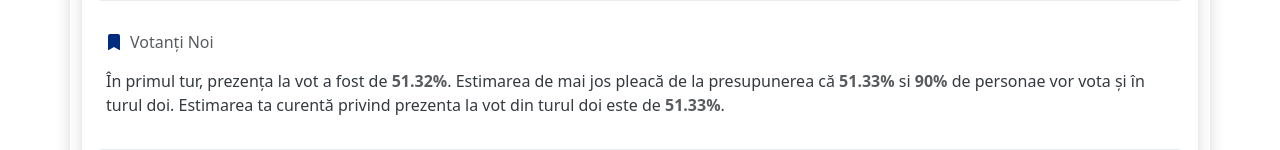
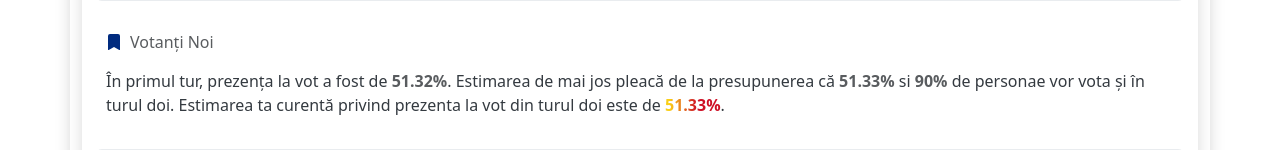
Before and after one commit to mihaiconstantin/lavot, a React (Vite) app: page / in a window 1280 px wide. Shown: the part 2995-3145 px from the top of the page. Built offline with nearby package versions, Linux system fonts and the light colour scheme; a web font is replaced by a local one.

Commit message:
Design: add a nice touch

```diff
--- a/src/components/Candidates.tsx
+++ b/src/components/Candidates.tsx
@@ -83,7 +83,7 @@ const Candidates: React.FC = () => {
                 <Summary>
                     În primul tur, prezența la vot a fost de <span className="fw-bold text-muted">{presenceRoundOne.toFixed(2)}%</span>.
                     Estimarea de mai jos pleacă de la presupunerea că <span className="fw-bold text-muted">{(presenceRoundOne + 0.01).toFixed(2)}%</span> si <span className="fw-bold text-muted">90%</span> de personae vor vota și în turul doi.
-                    Estimarea ta curentă privind prezenta la vot din turul doi este de <span className="fw-bold text-muted">{ newVoters.presence.toFixed(2) }%</span>.
+                    Estimarea ta curentă privind prezenta la vot din turul doi este de <span className="fw-bold flag-animation">{ newVoters.presence.toFixed(2) }%</span>.
                 </Summary>
 
                 {/* Render new voters. */}
```
